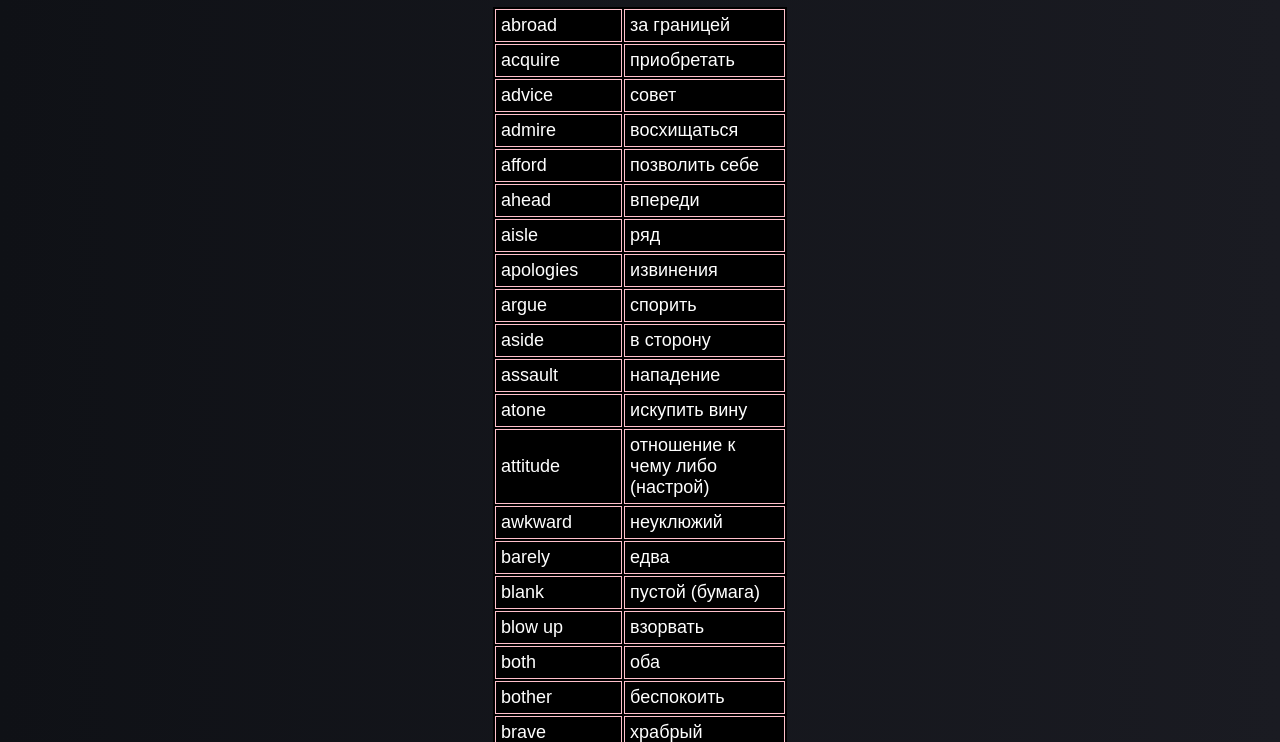
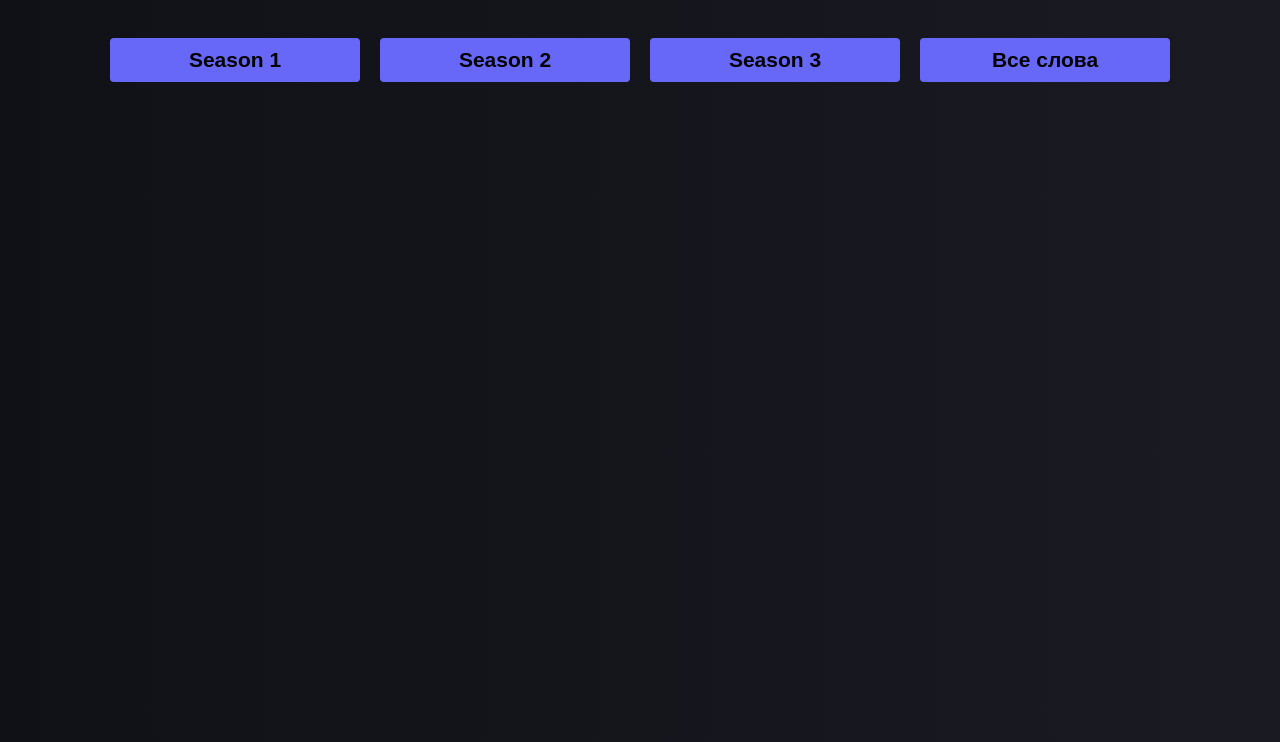
Before and after one commit to QSeeng/Dictionary, a website with bundled scripts: page modes/word-practice/word-base/word-base.html in a window 1280 px wide. Shown: the part 58-800 px from the top of the page. Built offline with nearby package versions, Linux system fonts and the light colour scheme; a web font is replaced by a local one.

Commit message:
Refactoring [1] and update create-table.js

```diff
--- a/index.html
+++ b/index.html
@@ -3,7 +3,7 @@
   <head>
     <meta charset="UTF-8" />
     <meta name="viewport" content="width=device-width, initial-scale=1.0"/>
-    <link rel="stylesheet" href="styles.css"/>
+    <link rel="stylesheet" href="main.css"/>
     <title>Test project - Dictionary</title>
   </head>
   <body>
@@ -11,7 +11,7 @@
     <div class="screen">
       <h1 class="title">Dictionary</h1>
       <a href="#" class="start" id="start">Start</a>
-			<a href="word-base/word-base.html" class="word-base">Открыть базу данных</a>
+			<a href="./modes/word-practice/word-base/word-base.html" class="word-base">Открыть базу данных</a>
     </div>
 		<div class="screen">
 		<h1 class="mode">Выберите сезон</h1>
--- a/index.js
+++ b/index.js
@@ -1,4 +1,4 @@
-import { words } from "./word-base/word-base.js"
+import { words } from "./modes/word-practice/word-base/word-base1.js"
 import { swap, getRandomItems } from "./modes/word-practice/create-array.js"
 
 const startBtn = document.querySelector('#start')
@@ -16,7 +16,6 @@ const lastStat = document.querySelector('#last-stat')
 const wrongBtn = document.querySelector('#wrong-btn')
 const wrap = document.querySelector('#words', '.correct')
 const repeatWords = document.querySelector('#repeat-words')
-const comebackBtn = document.querySelector('#comeback-btn')
 
 let number = 0
 let time = 0
--- /dev/null
+++ b/modes/word-practice/word-base/create-table.js
@@ -0,0 +1,22 @@
+import { words } from "./word-base1.js"
+
+
+const table = document.querySelector('.table')
+const seasonBtn = document.querySelector('#season-btn')
+
+const createTable = (array) => {
+	table.innerHTML = `<table class="table"></table>`
+
+	for (let i = 0; i < words.length; i+= 1) {
+		let row = document.createElement('tr')
+		row.innerHTML = `
+		<td>${words[i][0]}</td>
+		<td>${words[i][1]}</td>
+		`
+		table.appendChild(row)
+	}
+}
+
+seasonBtn.addEventListener('click', (event) => {
+	createTable(words)
+})
--- a/word-base/word-base.css
+++ b/modes/word-practice/word-base/word-base.css
@@ -26,6 +26,35 @@ a:hover {
   color: #6868f8;
 }
 
+button:hover {
+	background-color: #3131eb;
+}
+
+button {
+	font: 700 21px Arial, Helvetica, sans-serif;
+	display: block;
+	width: 250px;
+	margin-top: 15px;
+	padding: 10px;
+	border: none;
+	border-radius: 4px;
+	background-color: #6868f8;
+	color: black;
+	cursor: pointer;
+	transition: background-color .3s;
+}
+
+.btn-list {
+  display: flex;
+  flex-wrap: wrap;
+  justify-content: center;
+  list-style: none;
+  padding: 0;
+}
+
+.btn-list li {
+  margin: 10px;
+}
 
 .table {
 	font-size: 18px;
--- a/word-base/word-base.html
+++ b/modes/word-practice/word-base/word-base.html
@@ -8,10 +8,25 @@
 </head>
 <body>
 	<a href="javascript:history.back()">На главную</a>
+	<div class="list">
+		<ul class="btn-list">
+		<li>
+			<button id="season-btn">Season 1</button>
+		</li>
+		<li>
+			<button>Season 2</button>
+		</li>
+		<li>
+			<button>Season 3</button>
+		</li>
+		<li>
+			<button>Все слова</button>
+		</li>
+	</ul>
+	</div>
 	<table class="table">
 
 	</table>
-	<script type="module" src="word-base.js"></script>
 	<script type="module" src="create-table.js"></script>
 </body>
 </html>
--- a/word-base/create-table.js
+++ /dev/null
@@ -1,14 +0,0 @@
-import { words } from "./word-base.js"
-
-
-const table = document.querySelector('.table')
-table.innerHTML = `<table class="table"></table>`
-
-for (let i = 0; i < words.length; i+= 1) {
-	let row = document.createElement('tr')
-	row.innerHTML = `
-	<td>${words[i][0]}</td>
-	<td>${words[i][1]}</td>
-	`
-	table.appendChild(row)
-}
```
Also changed, not shown: main.css (renamed from styles.css, +0 -15 lines), modes/word-practice/word-base/word-base1.js (renamed from word-base/word-base.js).
